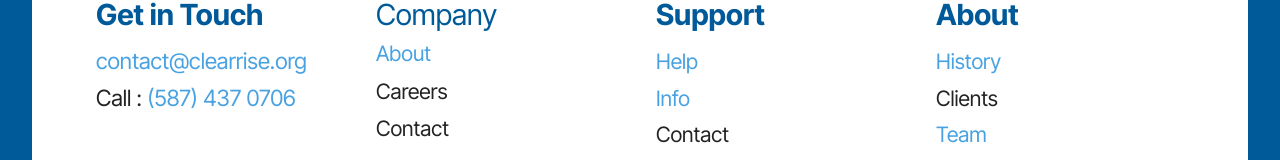
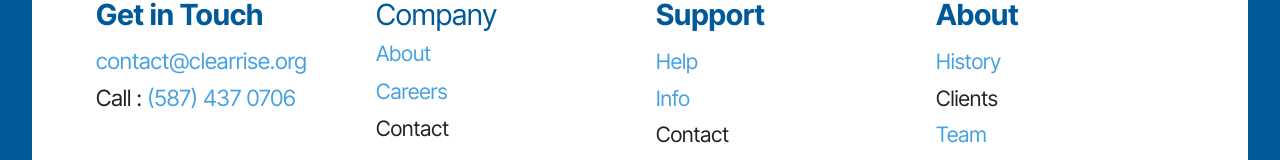
Before and after one commit to Lucashasoares/clearrise, a plain HTML site: page index.html in a window 1280 px wide. Shown: the part 6356-6516 px from the top of the page. Drawn offline with Linux system fonts and the light colour scheme; files whose address does not match are found by name.

Commit message:
link careers

```diff
--- a/index.html
+++ b/index.html
@@ -392,7 +392,7 @@
 			<div class="col-12 col-md-6 col-lg-3">
 				<h5 class="mbr-section-subtitle mbr-fonts-style mb-2 display-5">Company</h5>
 				<ul class="list mbr-fonts-style display-7"><p><a href="index.html#header16-6" class="text-primary">About</a>
-</p><p>Careers
+</p><p><a href="page6.html" class="text-primary">Careers</a>
 </p><p>Contact</p></ul>
 			</div>
 			<div class="col-12 col-md-6 col-lg-3">
```
Also changed, not shown: page1.html (+1 -1 lines), page2.html (+1 -1 lines), page3.html (+1 -1 lines), page4.html (+1 -1 lines), page5.html (+1 -1 lines).
